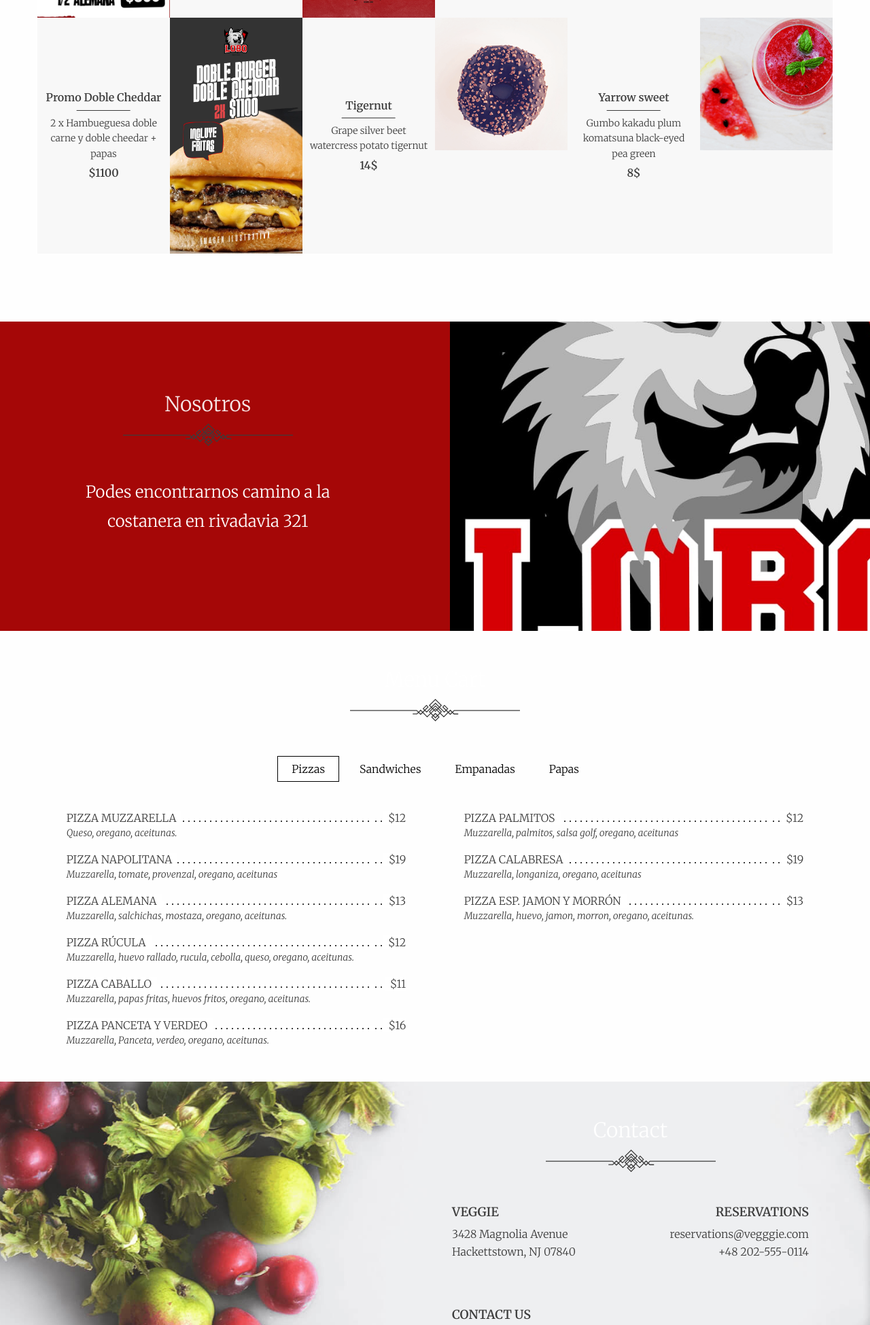
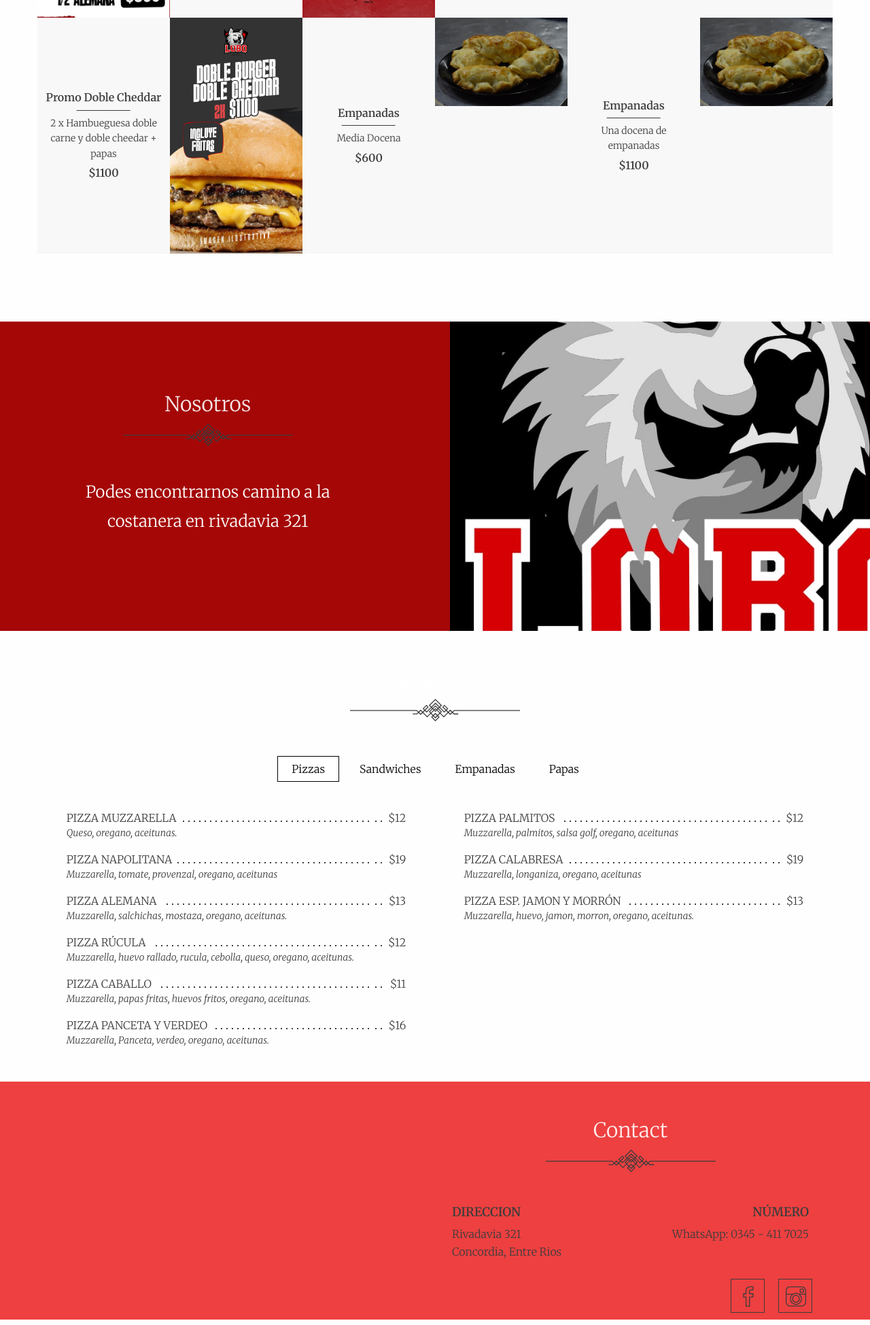
Before and after one commit to juliansilveira/lobo-comidas, a website: page index.html in a window 1280 px wide. Shown: the part 1280-3229 px from the top of the page at 68% size. Drawn offline with nearby package versions, Linux system fonts and the light colour scheme.

Commit message:
actualizado

```diff
--- a/index.html
+++ b/index.html
@@ -193,25 +193,25 @@
                 <!--.special-->
                 <div class="special">
                     <div class="special-items spec-05">
-                        <h2 class="scroll-reveal" data-origin="top" data-distance="20%">Tigernut</h2>
+                        <h2 class="scroll-reveal" data-origin="top" data-distance="20%">Empanadas</h2>
                         <span class="line scroll-reveal" data-origin="top" data-distance="20%"></span>
-                        <p class="scroll-reveal" data-origin="bottom" data-distance="30%">Grape silver beet watercress potato tigernut</p>
-                        <span class="scroll-reveal" data-origin="bottom" data-distance="60%">14$</span>
+                        <p class="scroll-reveal" data-origin="bottom" data-distance="30%">Media Docena</p>
+                        <span class="scroll-reveal" data-origin="bottom" data-distance="60%">$600</span>
                     </div>
                     <div class="special-img img-05">
-                        <img src="assets/img/special-5.png" />
+                        <img src="assets/img/empanadas.jpeg" />
                     </div>
                 </div>
                 <!--.special-->
                 <div class="special">
                     <div class="special-items spec-06">
-                        <h2 class="scroll-reveal" data-origin="top" data-distance="20%">Yarrow sweet</h2>
+                        <h2 class="scroll-reveal" data-origin="top" data-distance="20%">Empanadas</h2>
                         <span class="line scroll-reveal" data-origin="top" data-distance="20%"></span>
-                        <p class="scroll-reveal" data-origin="bottom" data-distance="30%">Gumbo kakadu plum komatsuna black-eyed pea green</p>
-                        <span class="scroll-reveal" data-origin="bottom" data-distance="60%">8$</span>
+                        <p class="scroll-reveal" data-origin="bottom" data-distance="30%">Una docena de empanadas</p>
+                        <span class="scroll-reveal" data-origin="bottom" data-distance="60%">$1100</span>
                     </div>
                     <div class="special-img img-06">
-                        <img src="assets/img/special-6.png" />
+                        <img src="assets/img/empanadas.jpeg" />
                     </div>
                 </div>
                 <!--.special-->
@@ -604,15 +604,16 @@
                 <!--.divider-->
                 <div class="contact-info scroll-reveal">
                     <div class="info-address">
-                        <h3>Veggie</h3>
-                        <p>3428 Magnolia Avenue<br>Hackettstown, NJ 07840</p>
+                        <h3>Direccion</h3>
+                        <p>Rivadavia 321<br>Concordia, Entre Rios</p>
                     </div>
                     <div class="reservations">
-                        <h3>Reservations</h3>
-                        <p>reservations@vegggie.com<br>+48 202-555-0114</p>
+                        <h3>Número</h3>
+                        <p>WhatsApp: 0345 - 411 7025</p>
                     </div>
                 </div>
                 <!--.contact-info-->
+                <!--
                 <div class="contact-form scroll-reveal" data-origin="bottom" data-distance="20%">
                     <h3>Contact us</h3>
                     <form>
@@ -622,6 +623,7 @@
                         <button class="send-form">Send</button>
                     </form>
                 </div>
+                -->
                 <!--.contact-form-->
                 <div class="social-icons scroll-reveal" data-duration="1500">
                     <div class="fb-i">
@@ -646,8 +648,12 @@
                 <!--.social-icons-->
             </div>
             <!--.footer-content-->
+            <!--
+
+
             <p class="copy-info">Copyright 2017 © by Anna Dadej</p>
         </div>
+        -->
         <!--.container-->
     </footer>
 
```
Also changed, not shown: assets/img/beans.png (deleted), assets/img/direccion.jpeg (added), assets/img/empanadas.jpeg (added), css/app.css.
